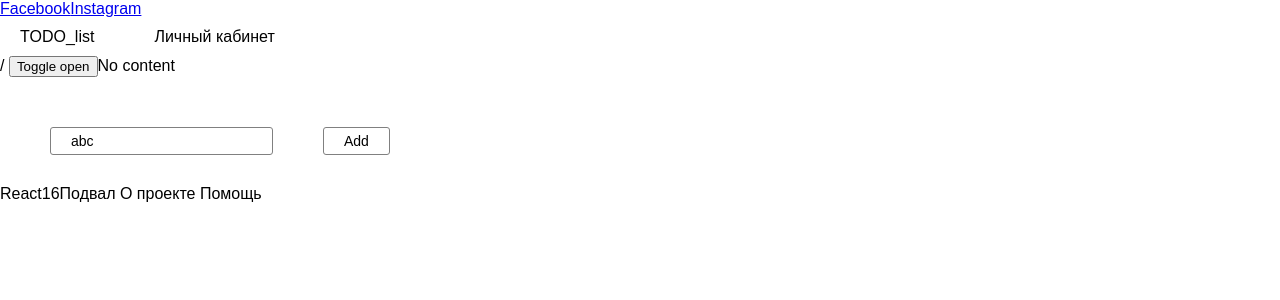
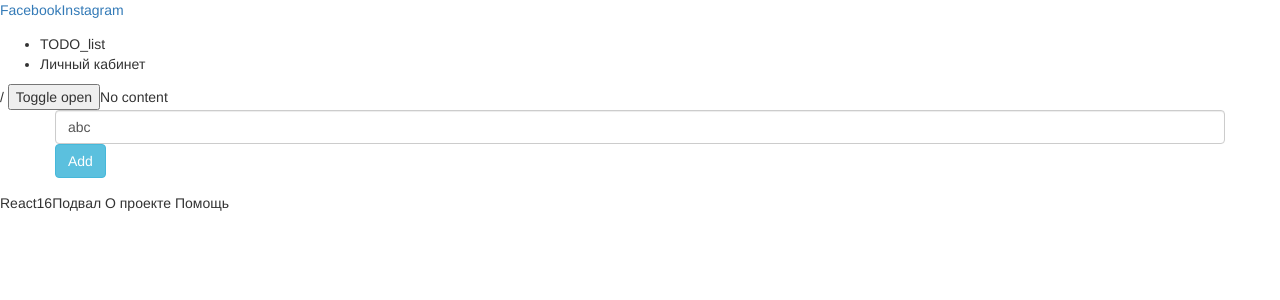
Before and after one commit to Iloha/bug-tracker-react, a React (Create React App) app: page / in a window 1280 px wide. Shown: the top 300 px of the page. Built offline with nearby package versions, Linux system fonts and the light colour scheme.

Commit message:
added bootstrap

```diff
--- a/package.json
+++ b/package.json
@@ -4,6 +4,7 @@
   "homepage": "https://iloha.github.io/bug-tracker-react",
   "private": true,
   "dependencies": {
+    "bootstrap": "^3.3.7",
     "gh-pages": "^1.1.0",
     "react": "^16.2.0",
     "react-dom": "^16.2.0",
@@ -17,7 +18,6 @@
     "test": "react-scripts test --env=jsdom",
     "eject": "react-scripts eject"
   },
-
   "devDependencies": {
     "eslint": "^4.18.1",
     "eslint-plugin-react": "^7.7.0"
--- a/src/App.css
+++ b/src/App.css
@@ -1,4 +1,4 @@
-.nav {
+/*.nav {
   margin: 0;
   padding: 0;
 }
@@ -40,3 +40,4 @@
     margin: 0 0 10px 0;
     padding: 0;
   }
+*/
--- a/src/App.js
+++ b/src/App.js
@@ -51,16 +51,21 @@ class App extends Component {
           {
               this.state.open ? <Content/> : 'No content'
           }
-          <div className="todolist">
-              <input className="regular-input" type="text" value={this.state.toDoInput} onChange={e => this.setState({toDoInput: e.target.value})}/>
-              <button className="regular-button" onClick={() => this.addToDo()}>Add</button>
-              <ol className="regular-list">
-                  {
-                      this.state.toDoList.map( (el, i) => <li className="regular-list__item" key={i}>{el}</li>)
+          <div className="container">
+              <div className="row">
+                  <div className="form-group">
+                      <input className="form-control" type="text" value={this.state.toDoInput} onChange={e => this.setState({toDoInput: e.target.value})}/>
+                      <button className="btn btn-info " onClick={() => this.addToDo()}>Add</button>
+                  </div>
 
-                  }
+                  <ol className="regular-list">
+                      {
+                          this.state.toDoList.map( (el, i) => <li className="regular-list__item" key={i}>{el}</li>)
 
-              </ol>
+                      }
+
+                  </ol>
+              </div>
           </div>
 
           <Footer name = {sn}/>
--- a/src/index.js
+++ b/src/index.js
@@ -1,6 +1,7 @@
 import React from 'react';
 import ReactDOM from 'react-dom';
 import './index.css';
+import 'bootstrap/dist/css/bootstrap.css';
 import App from './App';
 import registerServiceWorker from './registerServiceWorker';
 
```
Also changed, not shown: 1 other file (tests, documents, lock files or other folders).
